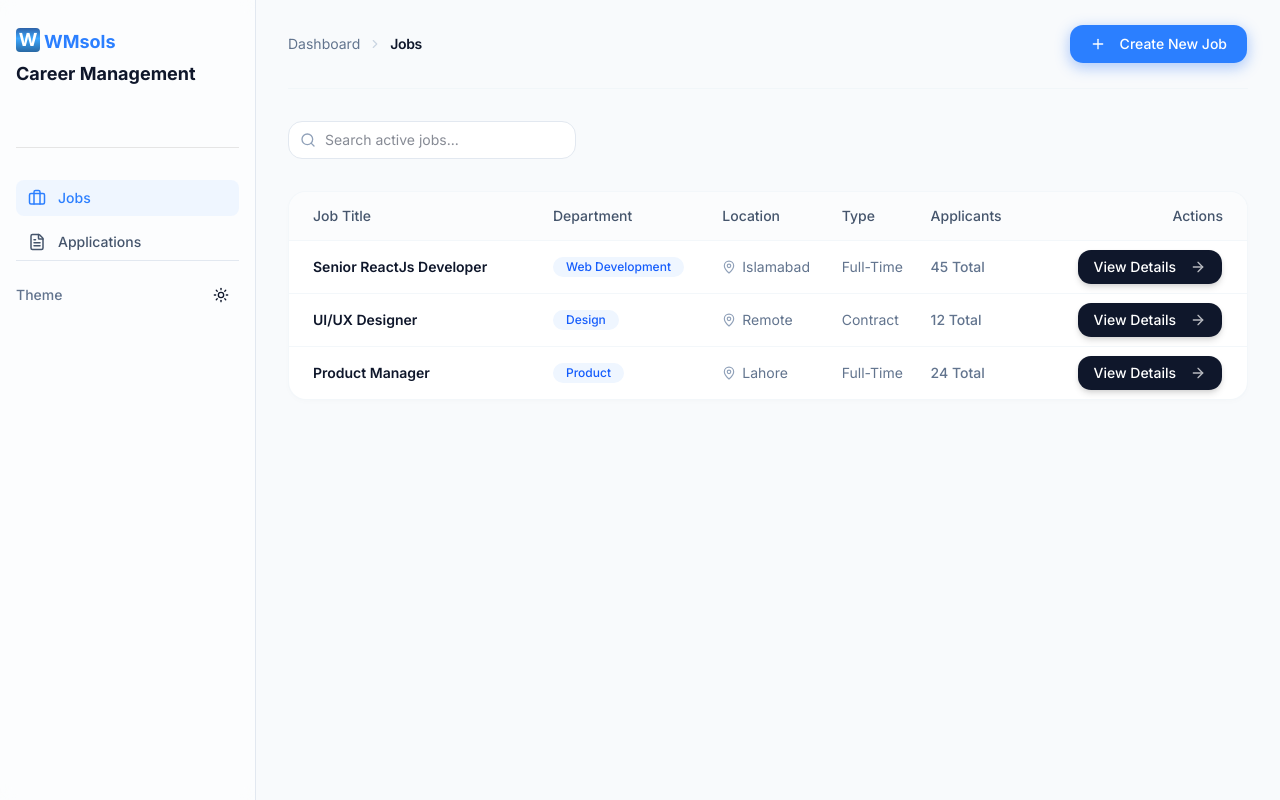
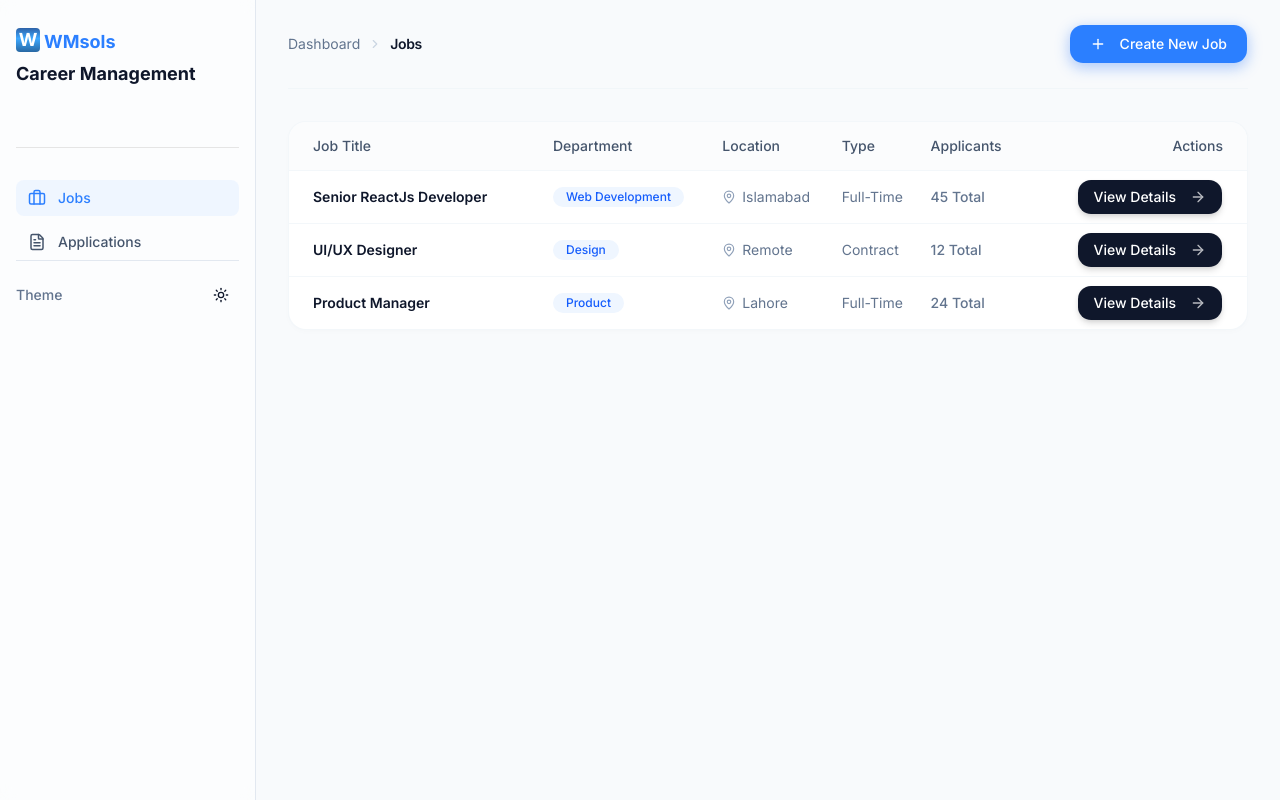
Before and after one commit to WMSols/wmsols-jobs-manager, a Next.js app: page /jobs in a window 1280 px wide. Built offline with nearby package versions, Linux system fonts and the light colour scheme.

Commit message:
Removed Search bar

```diff
--- a/app/jobs/page.tsx
+++ b/app/jobs/page.tsx
@@ -90,19 +90,6 @@ export default function JobsPage() {
           </SheetContent>
         </Sheet>
       </header>
-
-      {/* Toolbar */}
-      <div className="flex justify-between items-center">
-        <div className="relative w-full sm:w-72">
-          <Search className="absolute left-3 top-1/2 -translate-y-1/2 h-4 w-4 text-slate-400" />
-          <input
-            type="text"
-            placeholder="Search active jobs..."
-            className="w-full pl-9 pr-4 py-2 text-sm bg-white border border-slate-200 rounded-xl focus:outline-none focus:ring-2 focus:ring-blue-500/20 focus:border-blue-500 transition-all"
-          />
-        </div>
-      </div>
-
       {/* Jobs DataTable */}
       <div className="rounded-2xl border border-slate-100/80 bg-white shadow-[0_2px_10px_-3px_rgba(0,0,0,0.03)] overflow-hidden">
         <Table>
```
